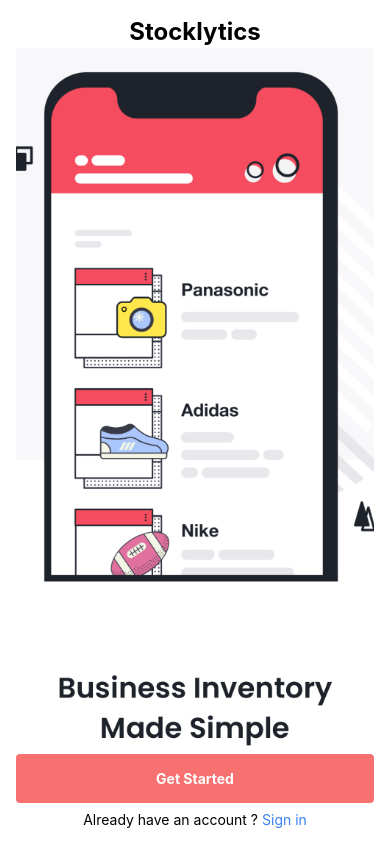
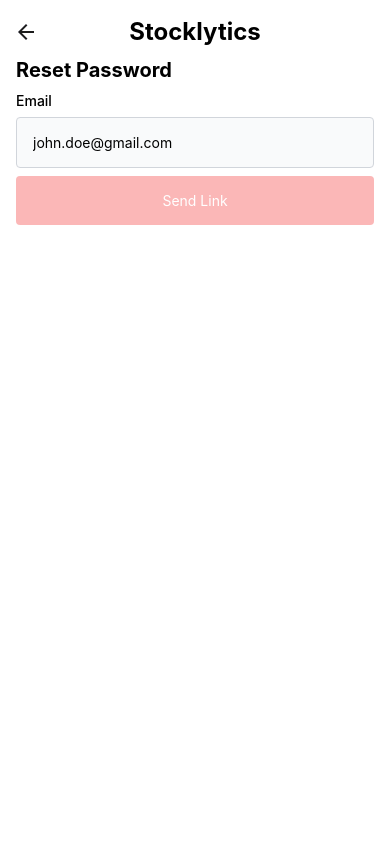
Before and after one commit to Maxime9812/stocklytics-mobile, a React Native app: screen /ResetPassword in a window 390 px wide. Built offline with nearby package versions, Linux system fonts and the light colour scheme.

Commit message:
Start reset password screen

```diff
--- a/package.json
+++ b/package.json
@@ -6,7 +6,8 @@
     "start": "expo start",
     "android": "expo start --android",
     "ios": "expo start --ios",
-    "web": "expo start --web"
+    "web": "expo start --web",
+    "test": "jest --config test/jest-unit.json"
   },
   "dependencies": {
     "@hookform/resolvers": "^3.3.4",
@@ -27,6 +28,7 @@
   },
   "devDependencies": {
     "@babel/core": "^7.20.0",
+    "@types/jest": "^29.5.11",
     "@types/react": "~18.2.14",
     "@typescript-eslint/eslint-plugin": "^6.19.1",
     "@typescript-eslint/parser": "^6.19.1",
--- a/src/navigation/NavigationProvider.tsx
+++ b/src/navigation/NavigationProvider.tsx
@@ -11,6 +11,7 @@
 import RegisterScreen from '../screens/auth/register/RegisterScreen';
 import WelcomeScreen from '../screens/auth/welcome/WelcomeScreen';
 import { BottomTabScreenProps } from '@react-navigation/bottom-tabs';
+import ResetPasswordScreen from '../screens/auth/reset-password/ResetPasswordScreen';
 
 export type RootStack = {
   Auth: NavigatorScreenParams<AuthStack>;
@@ -24,6 +25,7 @@
   Welcome: undefined;
   Login: undefined;
   Register: undefined;
+  ResetPassword: { email?: string } | undefined;
 };
 
 export type HomeTabParamList = {};
@@ -67,6 +69,14 @@
             headerTransparent: true,
           }}
         />
+        <Stack.Screen
+          name={'ResetPassword'}
+          component={ResetPasswordScreen}
+          options={{
+            headerTitle: '',
+            headerTransparent: true,
+          }}
+        />
       </Stack.Navigator>
     </NavigationContainer>
   );
--- a/src/screens/auth/login/LoginScreen.tsx
+++ b/src/screens/auth/login/LoginScreen.tsx
@@ -14,6 +14,8 @@
 import { yupResolver } from '@hookform/resolvers/yup';
 import { useEffect } from 'react';
 import { AuthStackScreenProps } from '../../../navigation/NavigationProvider';
+import { useAppDispatch } from '../../../store-hooks';
+import { loginUseCase } from '../../../core/auth/hexagon/usecases/login/login.usecase';
 
 const loginFormSchema = yup
   .object({
@@ -27,9 +29,8 @@
 export default function LoginScreen({
   navigation,
 }: AuthStackScreenProps<'Login'>) {
-  const { replace, addListener } = navigation;
-
-  const { control, handleSubmit, formState, setFocus } =
+  const appDispatch = useAppDispatch();
+  const { control, handleSubmit, formState, setFocus, getValues } =
     useForm<LoginFormValues>({
       resolver: yupResolver(loginFormSchema),
     });
@@ -37,15 +38,19 @@
   const disableSubmit = !formState.isValid;
 
   const onSubmit = (values: LoginFormValues) => {
-    console.log(values);
+    appDispatch(loginUseCase(values));
+  };
+
+  const focusOnTransitionEnd = () => {
+    return navigation.addListener('transitionEnd', (e) => {
+      if (e.data.closing) return;
+      setFocus('email');
+    });
   };
 
   useEffect(() => {
-    return addListener('transitionEnd', (e: any) => {
-      if (e.data.closing) return;
-      setFocus('email');
-    });
-  }, [addListener]);
+    return focusOnTransitionEnd();
+  }, [focusOnTransitionEnd]);
 
   return (
     <SafeAreaView className="bg-white">
@@ -98,7 +103,11 @@
             </View>
           </View>
           <View className="space-y-2">
-            <TouchableOpacity>
+            <TouchableOpacity
+              onPress={() =>
+                navigation.push('ResetPassword', { email: getValues('email') })
+              }
+            >
               <Text className="text-blue-500 text-center">
                 Forgot password ?
               </Text>
@@ -117,7 +126,7 @@
           </TouchableOpacity>
           <View className="flex flex-row justify-center space-x-1">
             <Text>New here ?</Text>
-            <TouchableOpacity onPress={() => replace('Register')}>
+            <TouchableOpacity onPress={() => navigation.replace('Register')}>
               <Text className="text-blue-500">Create an account</Text>
             </TouchableOpacity>
           </View>
--- a/src/screens/auth/register/RegisterScreen.tsx
+++ b/src/screens/auth/register/RegisterScreen.tsx
@@ -28,8 +28,6 @@
 export default function RegisterScreen({
   navigation,
 }: AuthStackScreenProps<'Register'>) {
-  const { addListener, replace } = navigation;
-
   const { control, handleSubmit, formState, setFocus } =
     useForm<RegisterFormValues>({
       resolver: yupResolver(registerFormSchema),
@@ -41,12 +39,16 @@
     console.log(data);
   };
 
-  useEffect(() => {
-    return addListener('transitionEnd', (e) => {
+  const focusOnTransitionEnd = () => {
+    return navigation.addListener('transitionEnd', (e) => {
       if (e.data.closing) return;
       setFocus('fullName');
     });
-  }, [addListener]);
+  };
+
+  useEffect(() => {
+    return focusOnTransitionEnd();
+  }, [focusOnTransitionEnd]);
 
   return (
     <SafeAreaView className="bg-white">
@@ -130,7 +132,7 @@
           </TouchableOpacity>
           <View className="flex flex-row justify-center space-x-1">
             <Text>Already have an account ?</Text>
-            <TouchableOpacity onPress={() => replace('Login')}>
+            <TouchableOpacity onPress={() => navigation.replace('Login')}>
               <Text className="text-blue-500">Sign in</Text>
             </TouchableOpacity>
           </View>
--- /dev/null
+++ b/src/screens/auth/reset-password/ResetPasswordScreen.tsx
@@ -0,0 +1,89 @@
+import { StatusBar } from 'expo-status-bar';
+import {
+  Keyboard,
+  SafeAreaView,
+  Text,
+  TextInput,
+  TouchableOpacity,
+  TouchableWithoutFeedback,
+  View,
+} from 'react-native';
+import { AuthStackScreenProps } from '../../../navigation/NavigationProvider';
+import { Controller, useForm } from 'react-hook-form';
+import { yupResolver } from '@hookform/resolvers/yup';
+import * as yup from 'yup';
+import { InferType } from 'yup';
+import { useEffect } from 'react';
+
+const resetPasswordFormSchema = yup
+  .object({
+    email: yup.string().email().required(),
+  })
+  .required();
+
+type ResetPasswordFormValues = InferType<typeof resetPasswordFormSchema>;
+
+export default function ResetPasswordScreen({
+  navigation,
+  route: { params: defaultValues },
+}: AuthStackScreenProps<'ResetPassword'>) {
+  const { control, handleSubmit, formState, setFocus } =
+    useForm<ResetPasswordFormValues>({
+      defaultValues,
+      resolver: yupResolver(resetPasswordFormSchema),
+    });
+
+  const onSubmit = (data: ResetPasswordFormValues) => {
+    console.log(data);
+  };
+
+  const disableSubmit = !formState.isValid;
+
+  const focusOnTransitionEnd = () => {
+    return navigation.addListener('transitionEnd', (e) => {
+      if (e.data.closing) return;
+      setFocus('email');
+    });
+  };
+
+  useEffect(() => {
+    return focusOnTransitionEnd();
+  }, [focusOnTransitionEnd]);
+
+  return (
+    <SafeAreaView className="bg-white">
+      <StatusBar style="auto" />
+      <TouchableWithoutFeedback onPress={Keyboard.dismiss}>
+        <View className="p-4 flex h-screen space-y-2">
+          <Text className="text-2xl font-bold text-center">Stocklytics</Text>
+          <Text className="text-xl font-bold">Reset Password</Text>
+          <View>
+            <Text className="mb-2 font-medium">Email</Text>
+            <Controller
+              control={control}
+              render={({ field }) => (
+                <TextInput
+                  {...field}
+                  onChangeText={field.onChange}
+                  autoCapitalize="none"
+                  placeholder="john.doe@gmail.com"
+                  textContentType="emailAddress"
+                  className="bg-gray-50 border border-gray-300 rounded p-4 focus:border-blue-500"
+                  returnKeyType="done"
+                  onSubmitEditing={handleSubmit(onSubmit)}
+                />
+              )}
+              name="email"
+            />
+          </View>
+          <TouchableOpacity
+            className={`bg-red-400 py-4 rounded ${disableSubmit && 'opacity-50'}`}
+            disabled={disableSubmit}
+          >
+            <Text className="text-white text-center">Send Link</Text>
+          </TouchableOpacity>
+        </View>
+      </TouchableWithoutFeedback>
+    </SafeAreaView>
+  );
+}
```
Also changed, not shown: test/jest-unit.json (added, +16 -0 lines), 2 other files (tests, documents, lock files or other folders).
